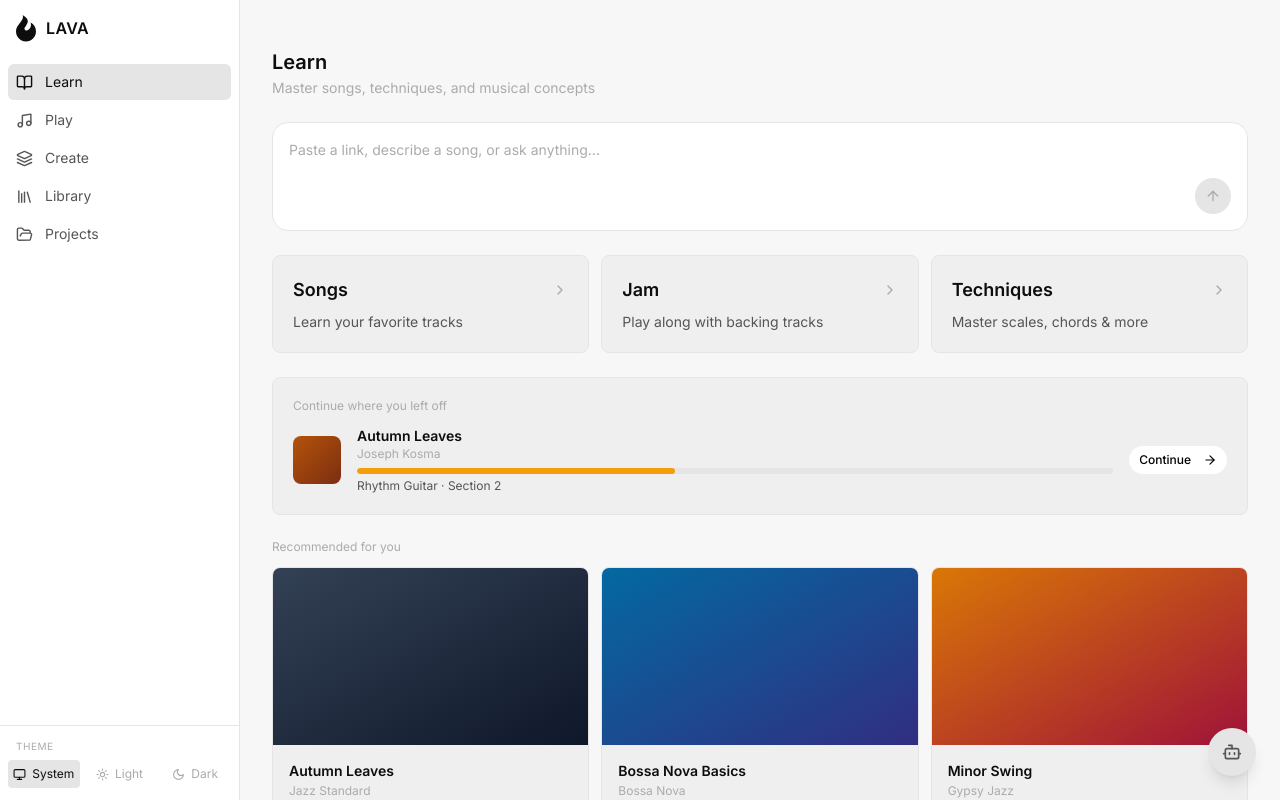
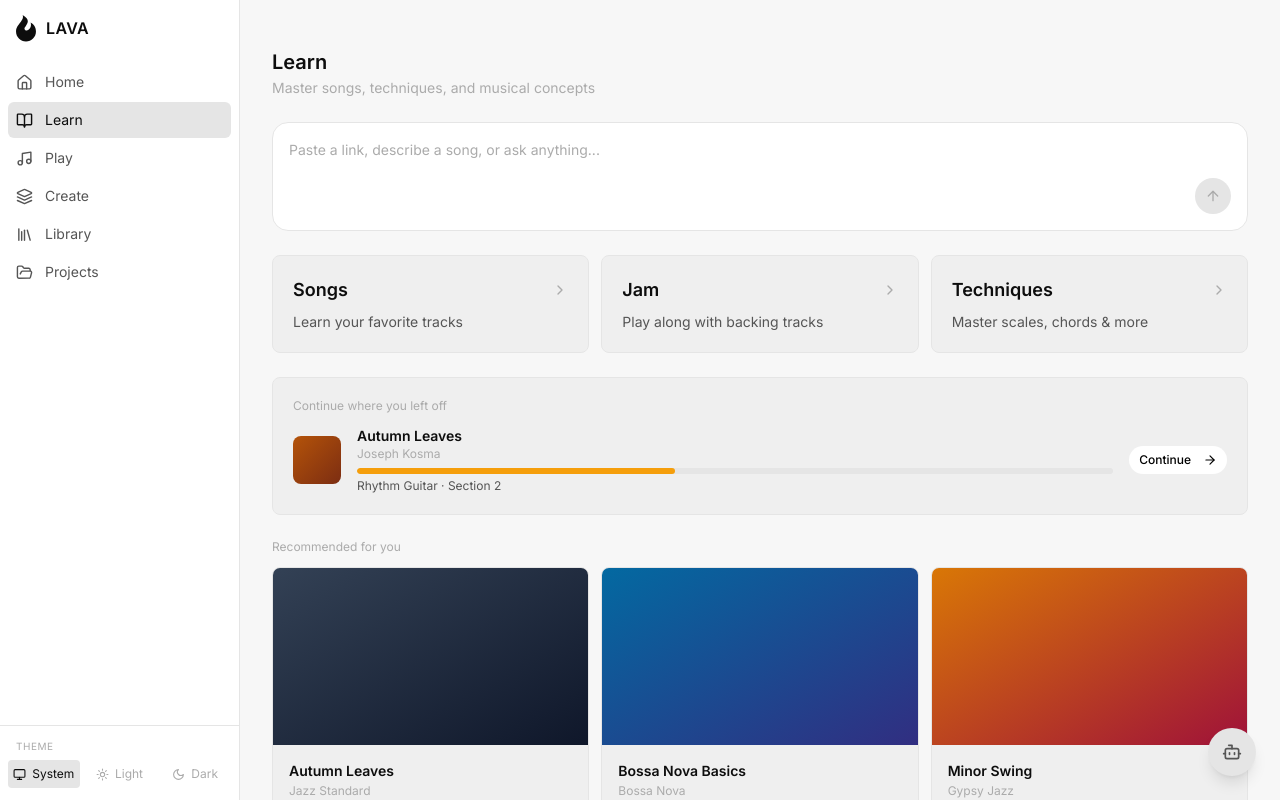
Before and after one commit to P3tr4-sway/lava-ai, a React (Vite) app in the folder client/: page /learn in a window 1280 px wide. Built offline with nearby package versions, Linux system fonts and the light colour scheme.

Commit message:
feat: add Home button to sidebar and bottom nav
Co-Authored-By: Claude Opus 4.6 <noreply@anthropic.com>

```diff
--- a/client/src/components/layout/BottomNav.tsx
+++ b/client/src/components/layout/BottomNav.tsx
@@ -6,10 +6,11 @@ export function BottomNav() {
   return (
     <nav className="fixed bottom-0 left-0 right-0 z-20 bg-surface-0 border-t border-border pb-safe">
       <div className="flex items-center justify-around h-14">
-        {NAV_ITEMS.map(({ to, icon: Icon, label }) => (
+        {NAV_ITEMS.map(({ to, icon: Icon, label, ...rest }) => (
           <NavLink
             key={to}
             to={to}
+            end={'end' in rest}
             className={({ isActive }) =>
               cn(
                 'flex flex-col items-center justify-center gap-0.5 flex-1 h-full text-center transition-colors',
--- a/client/src/components/layout/Sidebar.tsx
+++ b/client/src/components/layout/Sidebar.tsx
@@ -48,10 +48,11 @@ export function Sidebar() {
         {/* Nav items */}
         <div className="flex-1 flex flex-col py-2 overflow-y-auto">
           <div className="flex flex-col gap-0.5 px-2">
-            {NAV_ITEMS.map(({ to, icon: Icon, label }) => (
+            {NAV_ITEMS.map(({ to, icon: Icon, label, ...rest }) => (
               <NavLink
                 key={to}
                 to={to}
+                end={'end' in rest}
                 onClick={() => setSidebarOpen(false)}
                 className={({ isActive }) =>
                   cn(
@@ -115,10 +116,11 @@ export function Sidebar() {
       {/* Nav items */}
       <div className="flex-1 flex flex-col py-2 overflow-y-auto">
         <div className="flex flex-col gap-0.5 px-2">
-          {NAV_ITEMS.map(({ to, icon: Icon, label }) => (
+          {NAV_ITEMS.map(({ to, icon: Icon, label, ...rest }) => (
             <NavLink
               key={to}
               to={to}
+              end={'end' in rest}
               className={({ isActive }) =>
                 cn(
                   'flex items-center gap-3 py-2 px-2 rounded-md text-sm transition-colors',
--- a/client/src/components/layout/navItems.ts
+++ b/client/src/components/layout/navItems.ts
@@ -1,6 +1,7 @@
-import { BookOpen, Music, Layers, FolderOpen, Library } from 'lucide-react'
+import { Home, BookOpen, Music, Layers, FolderOpen, Library } from 'lucide-react'
 
 export const NAV_ITEMS = [
+  { to: '/', icon: Home, label: 'Home', end: true },
   { to: '/learn', icon: BookOpen, label: 'Learn' },
   { to: '/jam', icon: Music, label: 'Play' },
   { to: '/create', icon: Layers, label: 'Create' },
```
